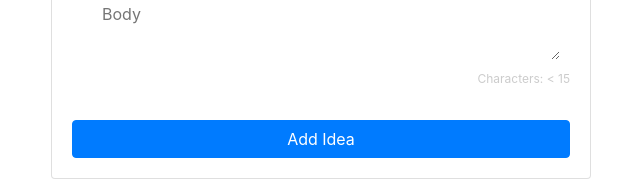
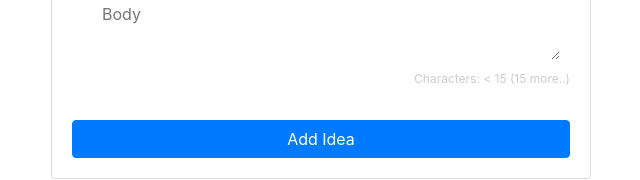
Before and after one commit to mudasirafzal/react-ideas-list, a React (Create React App) app: page / in a window 1280 px wide. Both pictures are taken after a click on the button "Get Idea". Shown: the part 301-481 px from the top of the page, without its empty margins (319-959 px from the left). Built offline with nearby package versions, Linux system fonts and the light colour scheme; no server answers.

Commit message:
Added counter

```diff
--- a/src/components/IdeaInput.js
+++ b/src/components/IdeaInput.js
@@ -19,7 +19,7 @@ export default ({
         <div className="input-group">
           <div className="input-group date" id="datetimepicker1">
             <input
-              type="text"
+              type="number"
               className="text-capitalize"
               placeholder="Date"
               value={date}
@@ -55,7 +55,7 @@ export default ({
           />
           <div className="counter input-group">
             <p className={chars_left >= 1 ? "show" : "hide"}>
-              Characters: &lt; 15
+              Characters: &lt; 15 ({chars_left} more..)
             </p>
           </div>
         </div>
```
